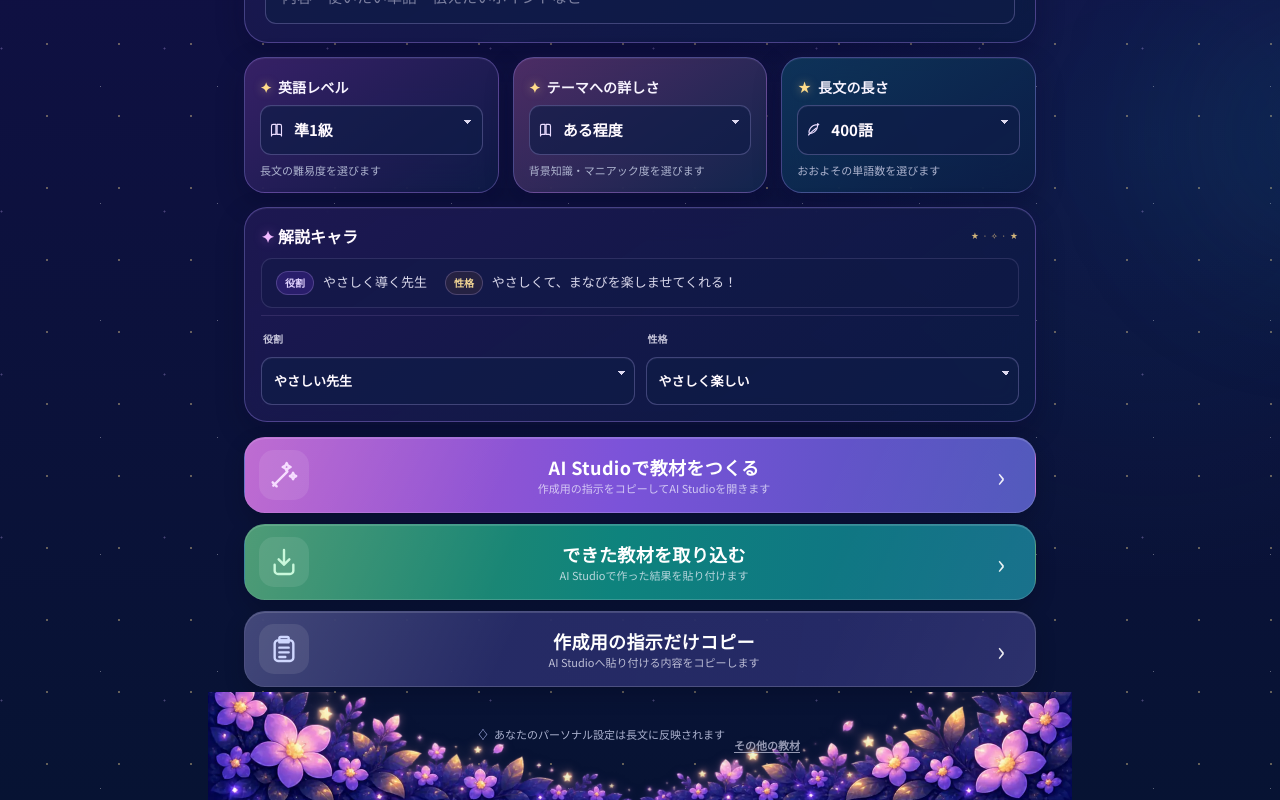
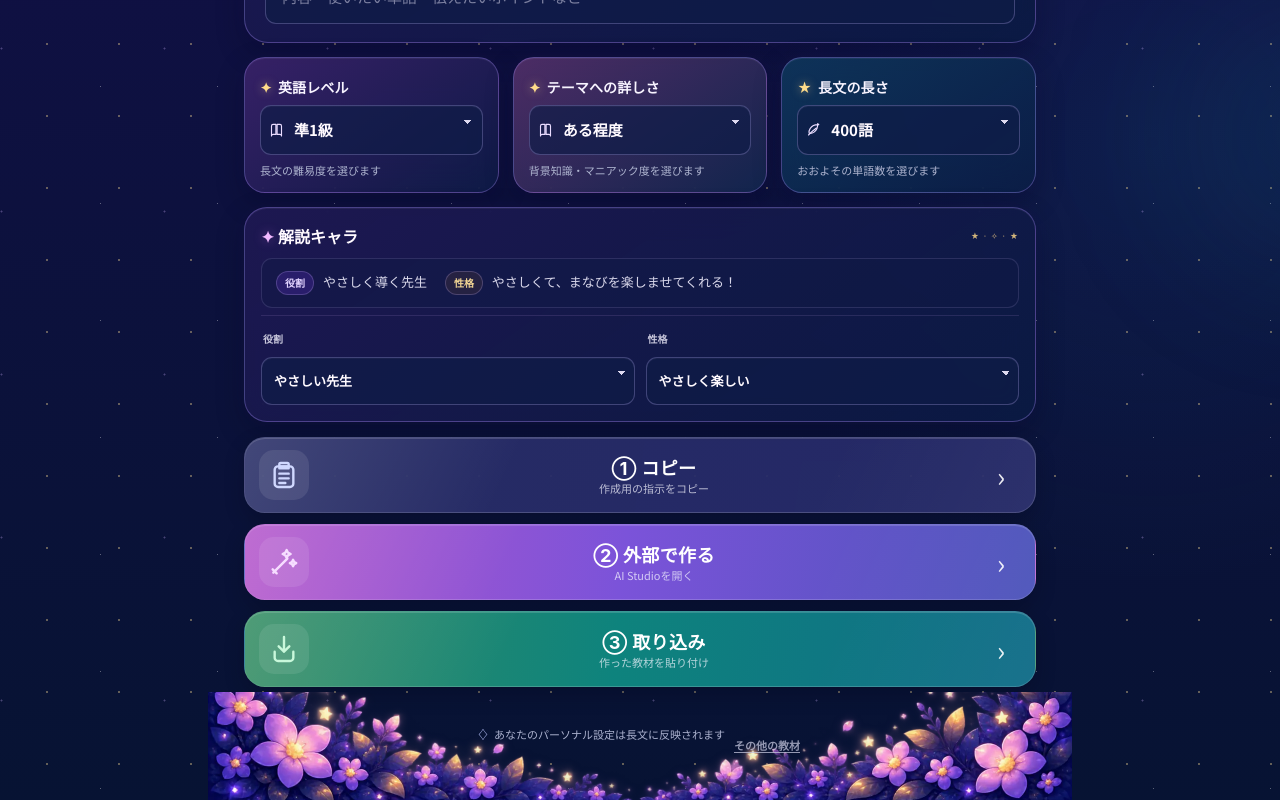
Before and after one commit to yutateru6-collab/memora-sentences, a React (Vite) app: page / in a window 1280 px wide. Shown: the part 765-1565 px from the top of the page. Built offline with nearby package versions, Linux system fonts and the light colour scheme; a web font is replaced by a local one.

Commit message:
教材作成アクションを3ステップ順に整理

```diff
--- a/components/CreateHomeScreen.tsx
+++ b/components/CreateHomeScreen.tsx
@@ -174,10 +174,9 @@ const CreateHomeScreen: React.FC<CreateHomeScreenProps> = ({
     window.setTimeout(() => setCopied(false), 1800);
   }, [generatePrompt]);
 
-  const handleOpenAiStudio = useCallback(async () => {
-    await copyPrompt();
+  const handleOpenAiStudio = useCallback(() => {
     window.open(AI_STUDIO_URL, '_blank', 'noopener,noreferrer');
-  }, [copyPrompt]);
+  }, []);
 
   const selectedPersona: PromptPersonaSelection = useMemo(
     () => ({ name: '', role: getReaderCompatibleRole(role), trait }),
@@ -319,9 +318,15 @@ const CreateHomeScreen: React.FC<CreateHomeScreenProps> = ({
         </section>
 
         <section className="create-home__actions" aria-label="教材作成アクション">
+          <button type="button" className="create-home__action create-home__action--copy" onClick={copyPrompt} data-testid="create-copy">
+            <span className="create-home__action-icon"><ClipboardIcon /></span>
+            <span className="create-home__action-copy"><strong>{copied ? '① コピーしました！' : '① コピー'}</strong><small>作成用の指示をコピー</small></span>
+            <span className="create-home__chevron" aria-hidden="true">›</span>
+          </button>
+
           <button type="button" className="create-home__action create-home__action--primary" onClick={handleOpenAiStudio} data-testid="create-open-ai-studio">
             <span className="create-home__action-icon"><WandIcon /></span>
-            <span className="create-home__action-copy"><strong>AI Studioで教材をつくる</strong><small>作成用の指示をコピーしてAI Studioを開きます</small></span>
+            <span className="create-home__action-copy"><strong>② 外部で作る</strong><small>AI Studioを開く</small></span>
             <span className="create-home__chevron" aria-hidden="true">›</span>
           </button>
 
@@ -332,13 +337,7 @@ const CreateHomeScreen: React.FC<CreateHomeScreenProps> = ({
             data-testid="create-import"
           >
             <span className="create-home__action-icon"><ImportIcon /></span>
-            <span className="create-home__action-copy"><strong>できた教材を取り込む</strong><small>AI Studioで作った結果を貼り付けます</small></span>
-            <span className="create-home__chevron" aria-hidden="true">›</span>
-          </button>
-
-          <button type="button" className="create-home__action create-home__action--copy" onClick={copyPrompt} data-testid="create-copy">
-            <span className="create-home__action-icon"><ClipboardIcon /></span>
-            <span className="create-home__action-copy"><strong>{copied ? 'コピーしました！' : '作成用の指示だけコピー'}</strong><small>AI Studioへ貼り付ける内容をコピーします</small></span>
+            <span className="create-home__action-copy"><strong>③ 取り込み</strong><small>作った教材を貼り付け</small></span>
             <span className="create-home__chevron" aria-hidden="true">›</span>
           </button>
         </section>
```
